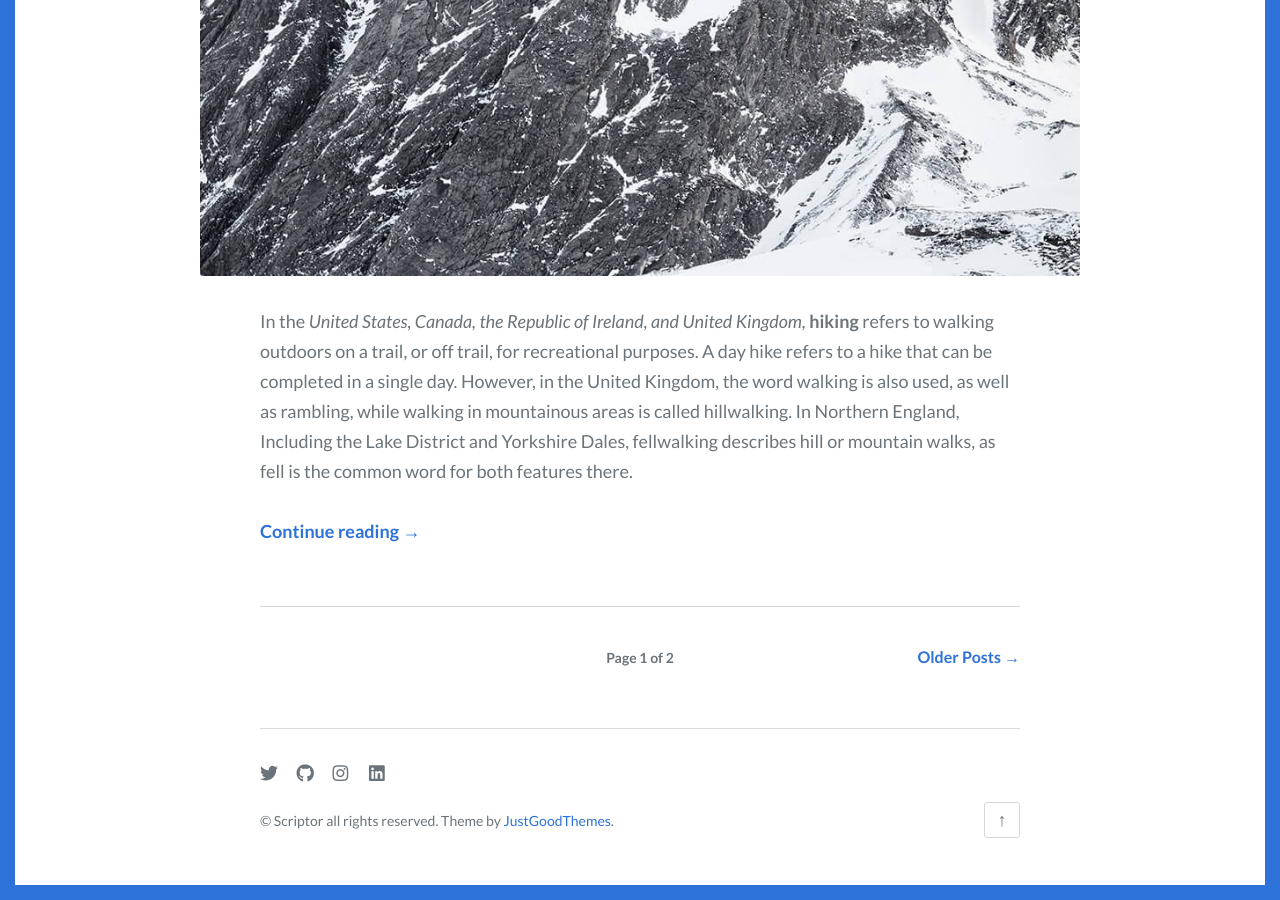
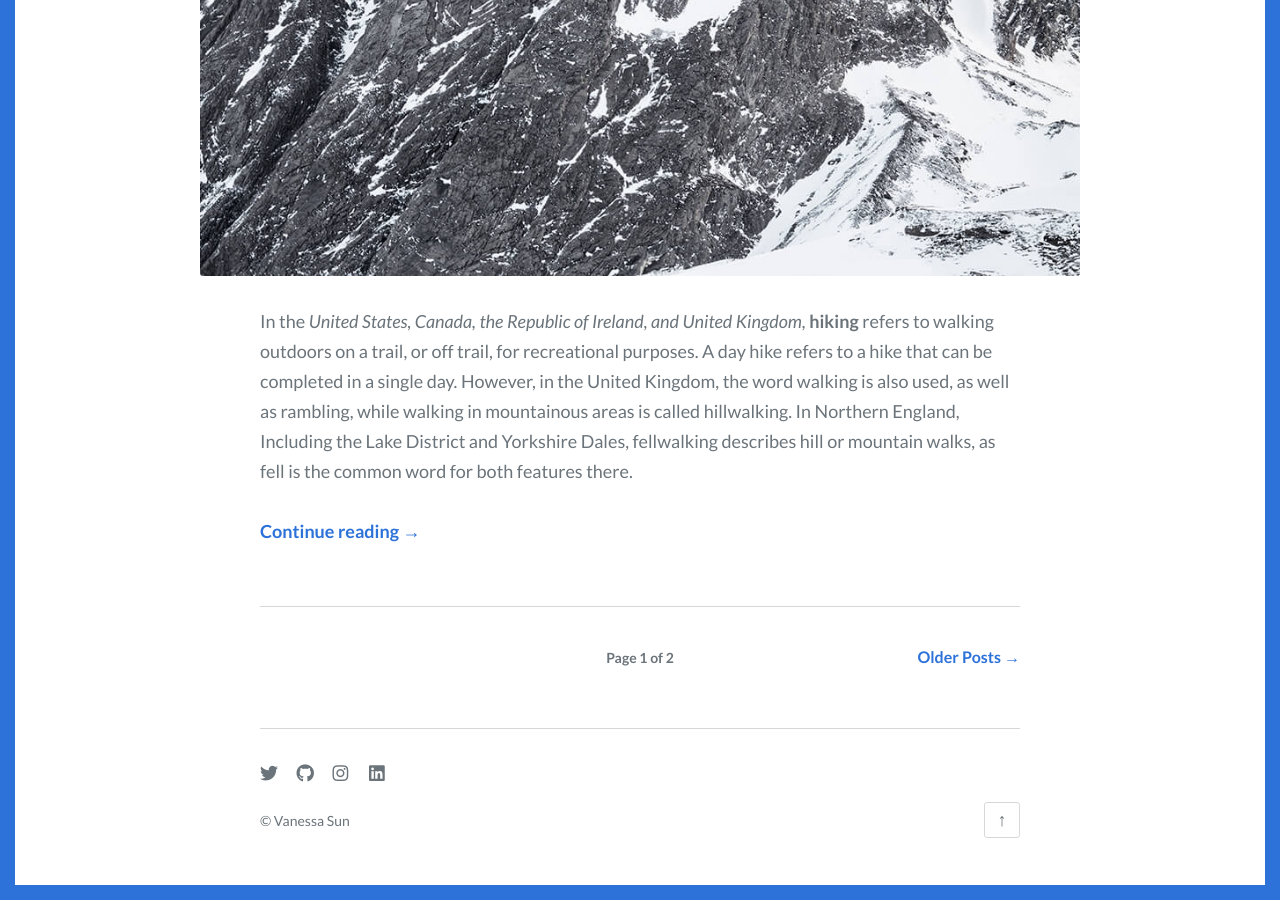
Before and after one commit to vanessasun64/NameEveryNumber, a Jekyll site: the page built from index.html, in a window 1280 px wide and 900 px high, scrolled down 3167 px. Built offline with Jekyll 4.4.1, drawn with Linux system fonts in a browser that asks for light colours; some web fonts are replaced; the list of posts is cut into pages by our own code.

Commit message:
Update _config.yml

```diff
--- a/_config.yml
+++ b/_config.yml
@@ -22,8 +22,7 @@ navigation:
     url: 'https://github.com/JustGoodThemes/Scriptor-Jekyll-Theme'
 footer:
   content: >-
-    &copy; Scriptor all rights reserved. Theme by
-    [JustGoodThemes](https://www.justgoodthemes.com).
+    &copy; Vanessa Sun
   has_social: true
 plugins:
   - jekyll-paginate
```
